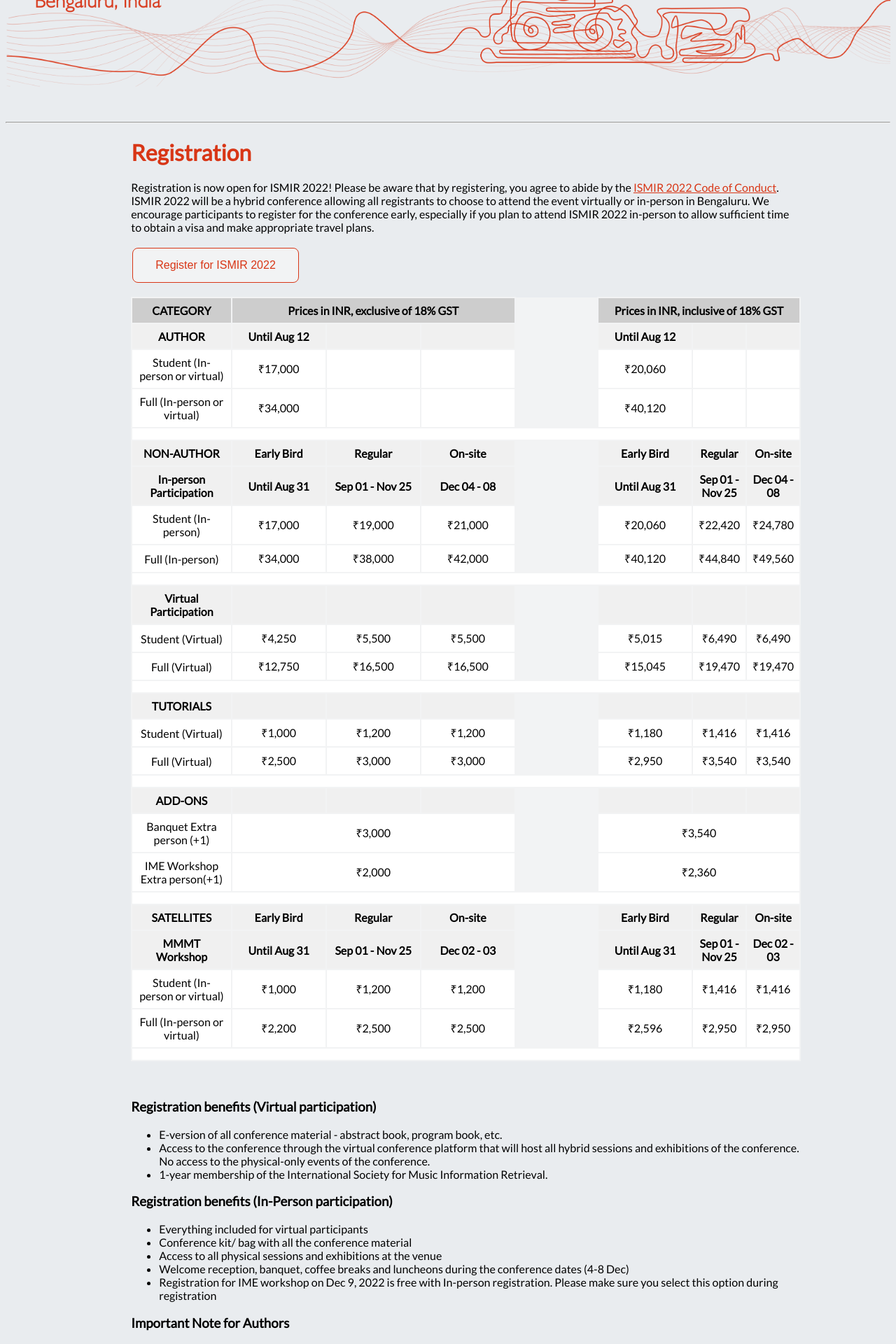
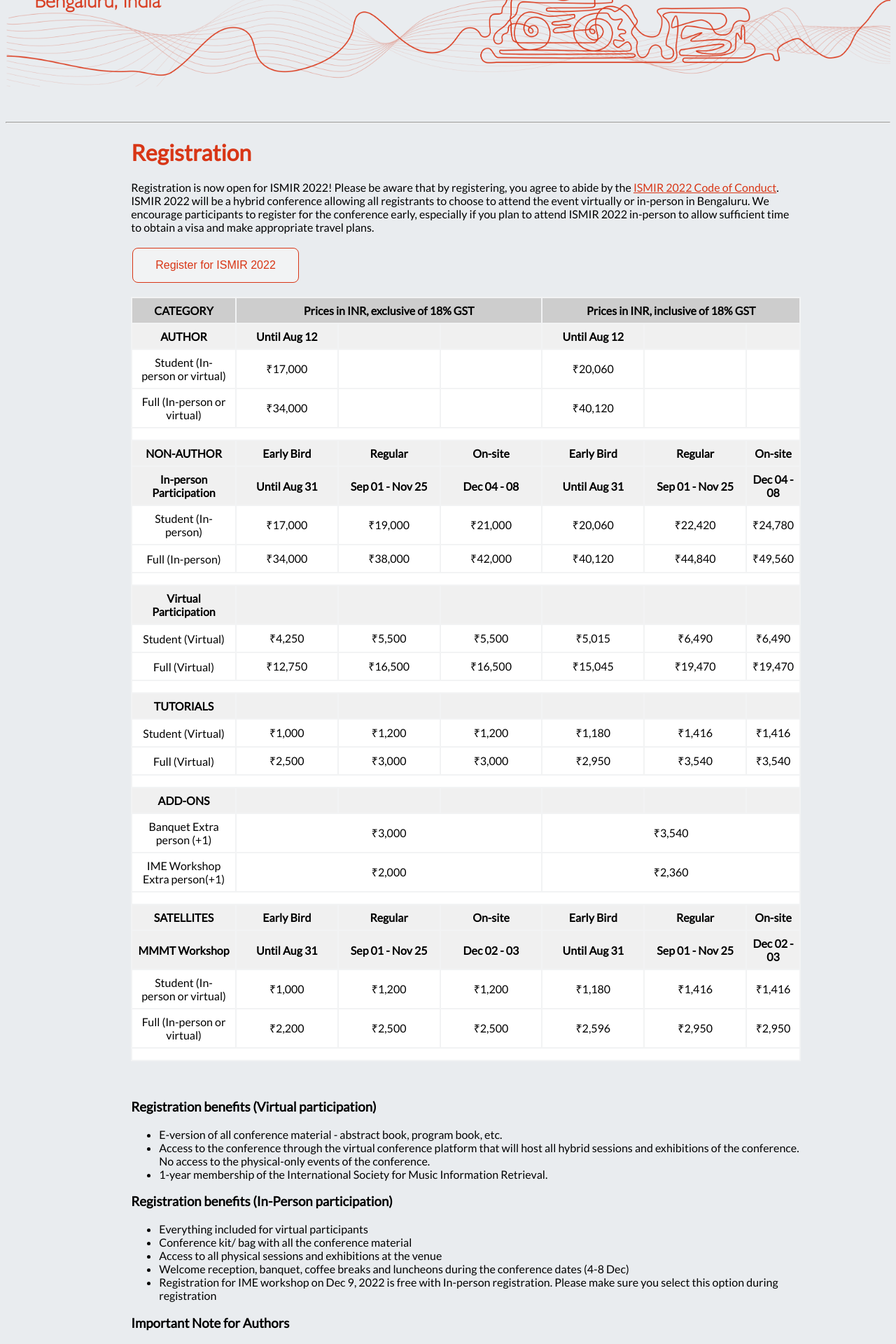
Before and after one commit to ismir2022/ismir2022.github.io, a Jekyll site: the page built from attend/registration.md, in a window 1280 px wide. Shown: the part 363-2283 px from the top of the page at 70% size. Built offline with Jekyll 4.4.1, drawn with Linux system fonts in a browser that asks for light colours; nearby versions of some CDN libraries.

Commit message:
Removing the column separator

```diff
--- a/attend/registration.md
+++ b/attend/registration.md
@@ -14,7 +14,7 @@
   <tr class="reg">
     <th class="reg1">CATEGORY</th>
     <th class="reg1" colspan="3">Prices in INR, exclusive of 18% GST</th>
-    <td bgcolor="#f2f3f4" rowspan="27" width="0.01"></td>
+    <!-- <td bgcolor="#f2f3f4" rowspan="27" width="0.01"></td> -->
     <th class="reg1" colspan="3">Prices in INR, inclusive of 18% GST</th>
   </tr>
   <tr class="reg">
```
